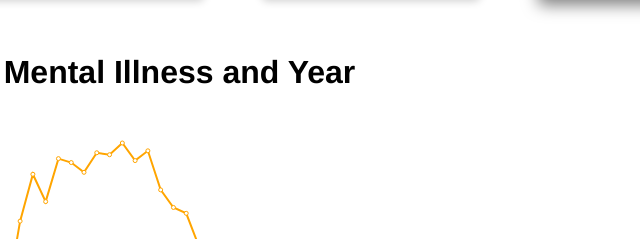
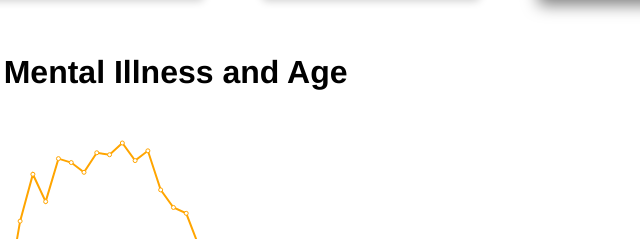
Before and after one commit to stevie7815/5044, a plain HTML site: page ageLinegraph.html in a window 1280 px wide. Shown: the part 303-542 px from the top of the page, 407-1047 px from the left. Drawn offline with nearby package versions, Linux system fonts and the light colour scheme.

Commit message:
small upgrade

```diff
--- a/ageLinegraph.html
+++ b/ageLinegraph.html
@@ -48,7 +48,7 @@
         <br><br>
 
         </div>
-        <h1>Police Shootings by Mental Illness and Year</h1>
+        <h1>Police Shootings by Mental Illness and Age</h1>
 
 
         <svg id="lineGraph" width="1400" height="500" const margin = { top: 30, right: 200, bottom: 50, left: 50 }></svg>
```
